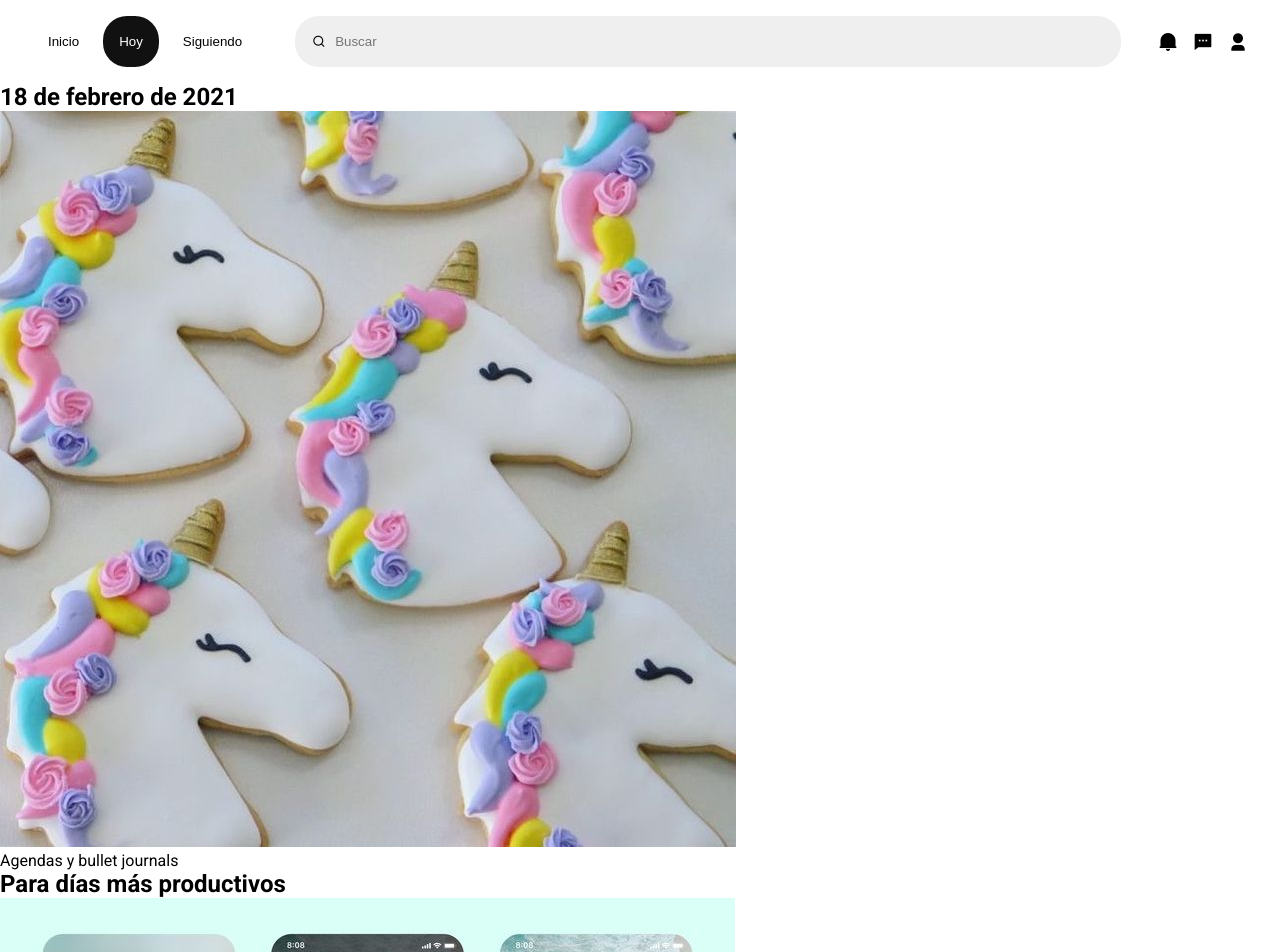
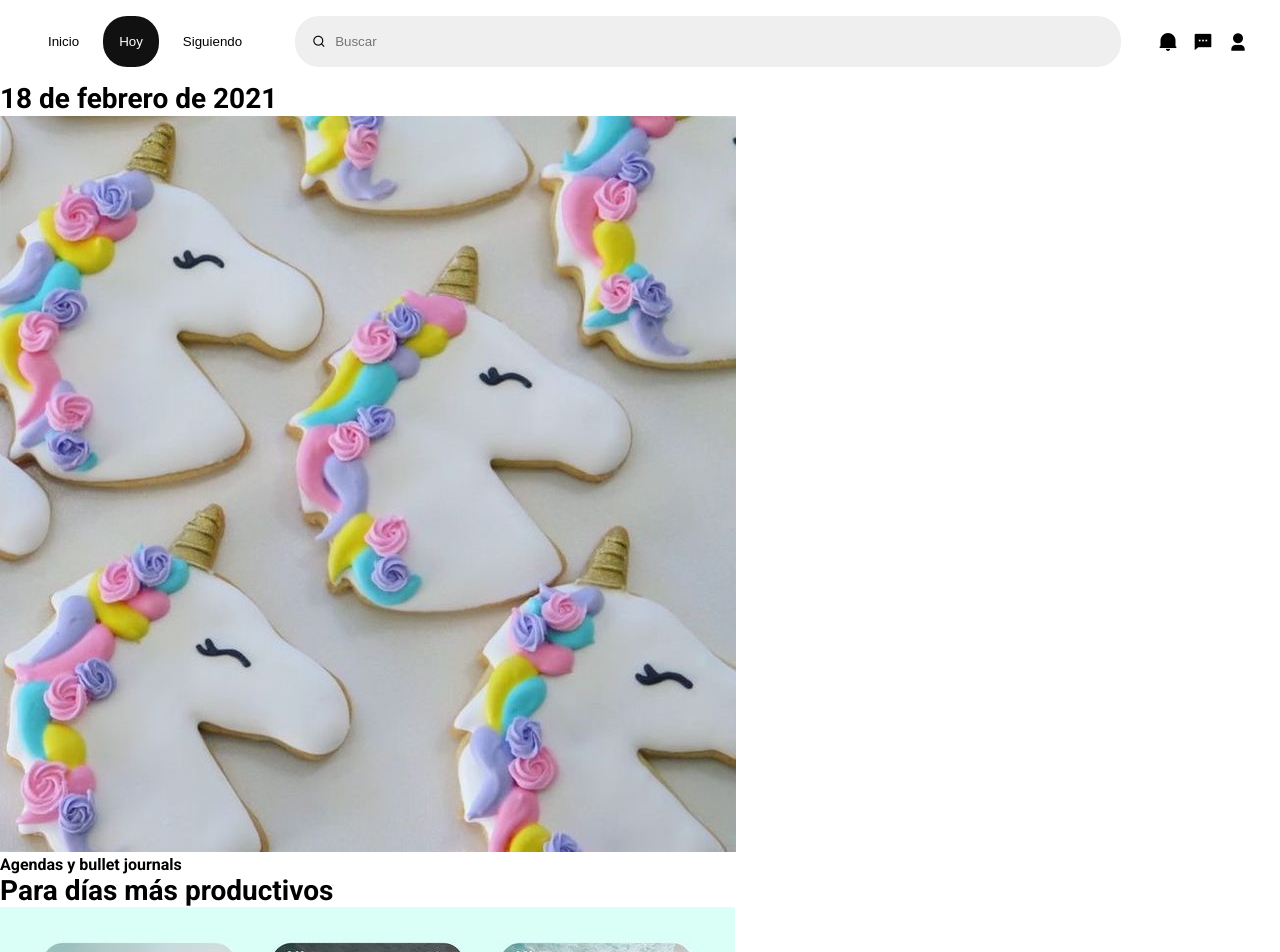
Before and after one commit to StevenACZ/ReactUI, a React app: page / in a window 1280 px wide. Shown: the top 952 px of the page. Built offline with nearby package versions, Linux system fonts and the light colour scheme.

Commit message:
improved

```diff
--- a/src/stylesheets/base/_typography.scss
+++ b/src/stylesheets/base/_typography.scss
@@ -3,3 +3,15 @@
 body {
   font-family: 'Roboto', sans-serif;
 }
+
+h2 {
+  font-size: 28px;
+  font-weight: 700;
+  line-height: 32.81px;
+}
+
+p {
+  font-size: 16px;
+  font-weight: 700;
+  line-height: 18.75px;
+}
```
